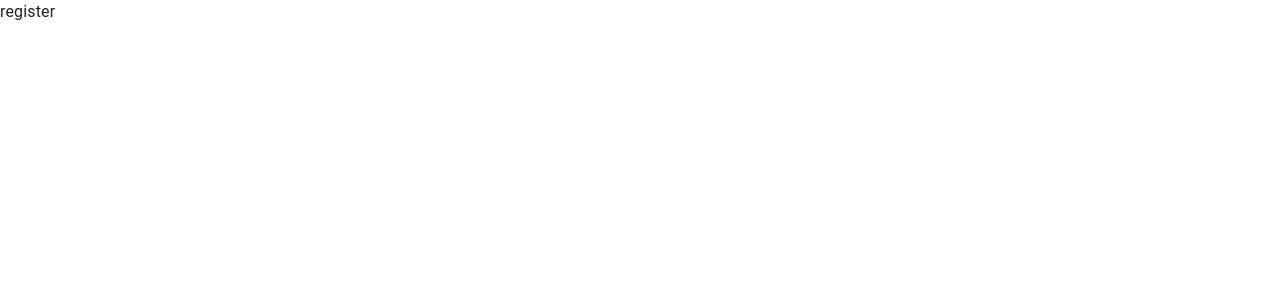
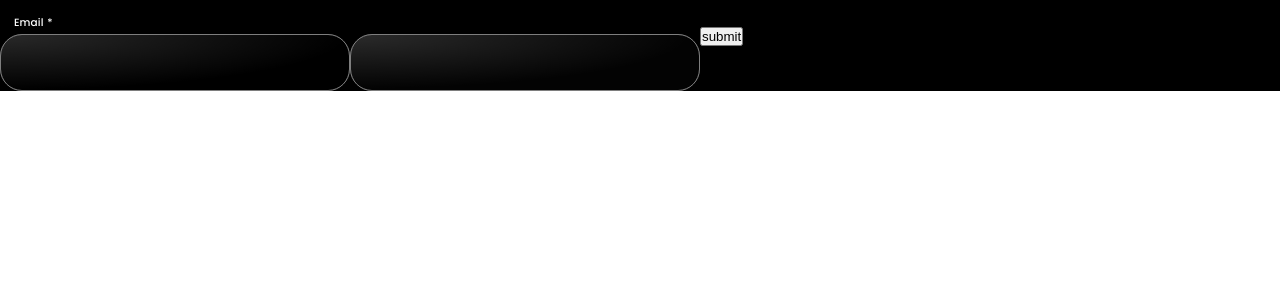
Before and after one commit to sanket8088/demlo-ui, a Next.js app in the folder frontend/: page /register in a window 1280 px wide. Shown: the top 300 px of the page. Built offline with nearby package versions, Linux system fonts and the light colour scheme.

Commit message:
Input done

```diff
--- /dev/null
+++ b/frontend/components/core-components/input/FastInput.tsx
@@ -0,0 +1,44 @@
+import React from "react";
+import { FastField } from "formik";
+import Input from "./Input";
+interface ITypesFastField {
+  name: string;
+  inputProps?: any;
+  label?: string;
+  required?: boolean;
+}
+
+const FastInput = ({
+  name,
+  inputProps,
+  label,
+  required,
+  ...props
+}: ITypesFastField) => {
+  return (
+    <FastField name={name}>
+      {({ field, meta }: any) => {
+        const { error, touched } = meta;
+        console.log("error=", error, "touched", touched);
+        return (
+          <Input
+            inputProps={{
+              name: field.name,
+              onBlur: field.onBlur,
+              ...inputProps,
+            }}
+            value={field.value ?? ""}
+            onChange={field.onChange}
+            error={touched && !!error}
+            helperText={touched && error ? error : null}
+            label={label}
+            required={required}
+            {...props}
+          />
+        );
+      }}
+    </FastField>
+  );
+};
+
+export default FastInput;
--- a/frontend/components/core-components/input/Input.tsx
+++ b/frontend/components/core-components/input/Input.tsx
@@ -1,33 +1,146 @@
 import React from "react";
-import TextField from "@mui/material/TextField";
+import {
+  InputLabel,
+  TextField,
+  FormHelperText,
+  FormControl,
+} from "@mui/material";
 import Box from "@mui/material/Box";
 import { Main } from "@/components/features/test-page/TestComponent.style";
+import styled from "@emotion/styled";
+
 interface IInputTypes {
-  label: string;
+  label?: string;
+  placeholder?: string;
+  type?: string;
+  inputProps?: any;
+  formControlProps?: any;
+  error?: boolean;
+  onChange: () => void;
+  value: string;
+  helperText?: string;
+  required?: boolean;
+  disabled?: boolean;
 }
 
-const Input = ({ label }: IInputTypes) => {
+const CustomInput = styled(TextField)`
+  .MuiFormHelperText-root {
+    color: #a5a5a5;
+    font-size: 12px;
+    font-family: "poppins";
+  }
+  .MuiInputBase-root {
+    border-radius: 22px;
+  }
+
+  & label.Mui-focused {
+    color: white;
+  }
+  & .MuiOutlinedInput-root {
+    &.Mui-focused fieldset {
+      border-color: #ffffff;
+      border-width: 1px;
+    }
+  }
+  & .MuiOutlinedInput-root:hover {
+    & > fieldset {
+      border-color: #ffffff;
+      border-width: 1px;
+    }
+  }
+
+  & .MuiOutlinedInput-root {
+    &.Mui-disabled fieldset {
+      background: radial-gradient(
+        100% 100% at 0% 0%,
+        rgba(255, 255, 255, 0.04) 0%,
+        rgba(255, 255, 255, 0) 100%
+      );
+
+      /* backdrop-filter: blur(21px); */
+    }
+  }
+  & .MuiOutlinedInput-root:hover {
+    &.Mui-disabled fieldset {
+      border: 1px solid #a5a5a5;
+    }
+  }
+`;
+
+const Input = ({
+  label,
+  type,
+  inputProps,
+  formControlProps,
+  error,
+  onChange,
+  value,
+  helperText,
+  required,
+  placeholder,
+  disabled,
+}: IInputTypes) => {
+  console.log("error", error);
   return (
-    <TextField
-      placeholder={label}
+    <FormControl>
+      {label !== undefined ? (
+        <InputLabel
+          sx={{
+            fontSize: "14px",
+            fontWeight: "500",
+            color: "#ffffff",
+            fontFamily: "poppins",
+            marginBottom: "var(--spacing-1)",
+          }}
+          shrink={true}
+          htmlFor={inputProps?.name}
+        >
+          {label}
+          {required && <span className="label_astrik">*</span>}
+        </InputLabel>
+      ) : null}
+      <CustomInput
+        placeholder={placeholder}
+        type={type}
+        id={inputProps?.name}
+        error={error}
+        onChange={onChange}
+        value={value}
+        helperText={helperText}
+        required={required}
+        fullWidth
+        disabled={disabled}
+        // focused={true}
         sx={{
           outline: "0",
+          width: "350px",
+          fontFamily: "poppins",
           backdropFilter: "blur(21px)",
+          marginTop: "10px",
+          border: "0",
           input: {
             outline: "0",
             padding: "var(--spacing-3)",
+            color: "#A5A5A5",
             borderRadius: "22px",
-          border: "1px solid grey",
+            fontFamily: "poppins",
+            border: "1px solid #a5a5a5",
             boxShadow: "inset -5px -5px 250px rgba(255, 255, 255, 0.02)",
             background:
               "radial-gradient(100% 100% at 0% 0%, rgba(255, 255, 255, 0.16) 0%, rgba(255, 255, 255, 0) 100%)",
+            backdropFilter: "blur(21px)",
             "&::placeholder": {
               textOverflow: "ellipsis !important",
               color: "#A5A5A5",
             },
+            "&:focused": {
+              background:
+                "radial-gradient(100% 100% at 0% 0%, rgba(255, 255, 255, 0.16) 0%, rgba(255, 255, 255, 0) 100%)",
+            },
           },
         }}
       />
+    </FormControl>
   );
 };
 
--- a/frontend/package.json
+++ b/frontend/package.json
@@ -23,16 +23,18 @@
     "@types/react-dom": "18.0.11",
     "eslint": "8.38.0",
     "eslint-config-next": "13.3.0",
+    "formik": "^2.2.9",
     "next": "13.3.0",
     "react": "18.2.0",
     "react-dom": "18.2.0",
-    "typescript": "5.0.4"
+    "typescript": "5.0.4",
+    "yup": "^1.1.1"
   },
   "devDependencies": {
+    "@storybook/addon-a11y": "^7.0.4",
     "@storybook/addon-essentials": "^7.0.4",
     "@storybook/addon-interactions": "^7.0.4",
     "@storybook/addon-links": "^7.0.4",
-    "@storybook/addon-a11y": "^7.0.4",
     "@storybook/blocks": "^7.0.4",
     "@storybook/nextjs": "^7.0.4",
     "@storybook/react": "^7.0.4",
--- a/frontend/pages/register.tsx
+++ b/frontend/pages/register.tsx
@@ -1,7 +1,41 @@
-import React from "react";
+import React, { useRef } from "react";
+import { Formik, Form, FastField } from "formik";
+import FastInput from "@/components/core-components/input/FastInput";
+import * as Yup from "yup";
+import Input from "@/components/core-components/input/Input";
+const register = () => {
+  const formikRef = useRef();
 
-const register = () => {
-  return <div>register</div>;
+  const handleSubmit = (values: any, actions: any) => {
+    console.log("onsubmit", values);
+  };
+  return (
+    <div style={{ background: "black" }}>
+      <p>Formik test</p>
+      {/* <FastInput name={"dr"} /> */}
+      <Formik
+        validateOnMount
+        initialValues={{ email: "", name: "" }}
+        validationSchema={Yup.object().shape({
+          email: Yup.string().email().required(),
+        })}
+        onSubmit={handleSubmit}
+      >
+        {(props) => {
+          const { email, name } = props.values;
+          return (
+            <form onSubmit={props.handleSubmit}>
+              <FastInput name="email" label="Email" required />
+              <FastInput name="name" />
+              <button onClick={props.submitForm} type="button">
+                submit
+              </button>
+            </form>
+          );
+        }}
+      </Formik>
+    </div>
+  );
 };
 
 export default register;
--- a/frontend/styles/globals.css
+++ b/frontend/styles/globals.css
@@ -41,3 +41,7 @@ body{
   --spacing-13: 4.5rem;
   --spacing-14: 5rem;
 }
+
+.label_astrik{
+  margin-left: 5px;
+}
```
Also changed, not shown: 2 other files (tests, documents, lock files or other folders). Lines whose indentation alone changed are shown as unchanged.
